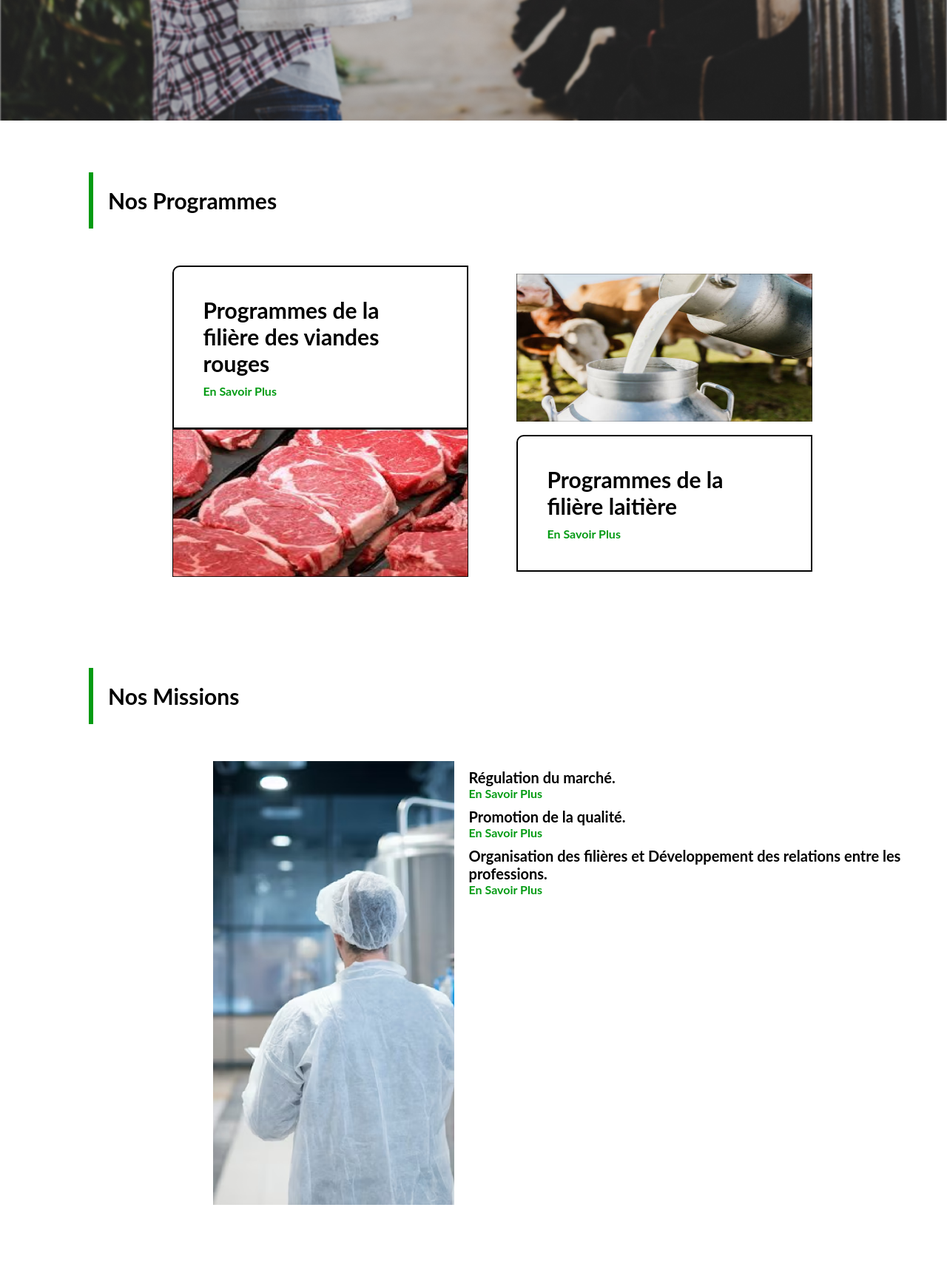
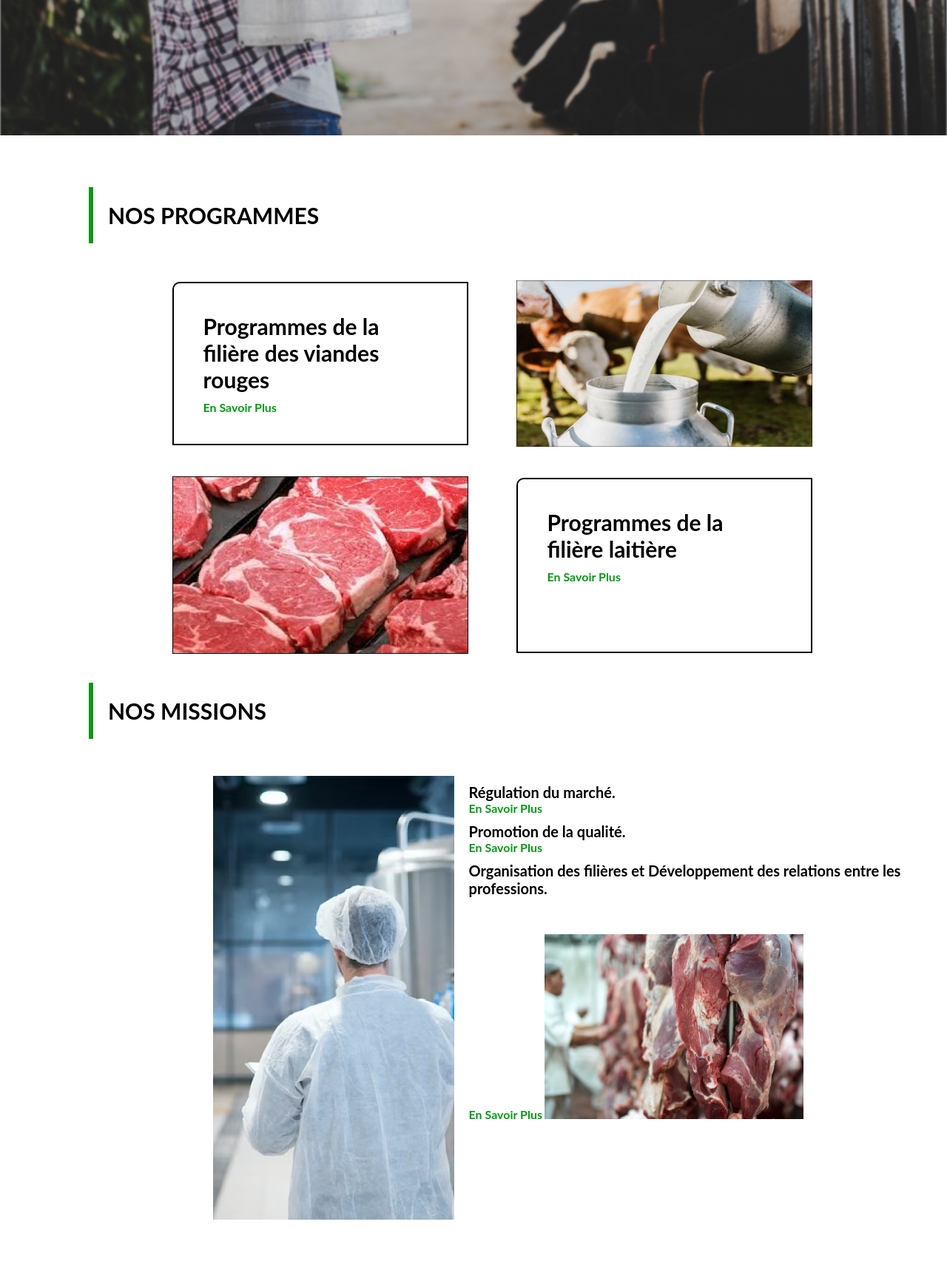
Before and after one commit to Iheb1199/GIVLAIT, a PHP site: page / in a window 1280 px wide; the page is wider, and only the part inside the window is pictured. Shown: the part 560-2273 px from the top of that part at 74% size. Run offline with PHP 8.4, Linux system fonts and the light colour scheme.

Commit message:
Add files via upload

```diff
--- a/GIVLAIT-main/givi/index.html
+++ b/GIVLAIT-main/givi/index.html
@@ -31,7 +31,7 @@
                 <ion-icon name="chevron-forward-outline"></ion-icon>
                 <li><a href="#">Présentation</a></li>
               </div>
-              <div class="dropdown-content-items">
+              <div class="dropdown-content-items" id="item-2">
                 <ion-icon name="chevron-forward-outline"></ion-icon>
                 <li><a href="#">Organigramme</a></li>
               </div>
@@ -66,7 +66,7 @@
     </div>
   </header>
   <section class="programme">
-    <h1 class="section-title">Nos Programmes</h1>
+    <h1 class="section-title">NOS PROGRAMMES</h1>
     <div class="prog1-wrapper">
       <div class="prog-content left">
         <h3 class="prog-viande-title">Programmes de la filière des viandes rouges</h3>
@@ -75,15 +75,15 @@
       <img src="images/lait.png" class="right" alt="">
     </div>
     <div class="prog1-wrapper ">
-      <img class="left" src="images/viande.png" alt="">
-      <div class="prog-content right">
+      <img class="viande left" src="images/viande.png" alt="">
+      <div class="prog-lait-content prog-content right">
         <h3 class="prog-viande-title">Programmes de la filière laitière</h3>
         <a class="viande-button" href="#">En Savoir Plus</a>
       </div>
     </div>
   </section>
   <section class="mission">
-    <h1 class="section-title">Nos Missions</h1>
+    <h1 class="section-title">NOS MISSIONS</h1>
     <div class="missions-wrapper">
       <img src="images/worker.png" alt="">
       <div class="mission-content">
@@ -93,6 +93,9 @@
         <a class="viande-button" href="#">En Savoir Plus</a>
         <h4>Organisation des filières et Développement des relations entre les professions.</h4>
         <a class="viande-button" href="#">En Savoir Plus</a>
+
+        <img  id="meat" src="images/meat.png" alt="">
+
       </div>
     </div>
   </section>
--- a/GIVLAIT-main/givi/style.css
+++ b/GIVLAIT-main/givi/style.css
@@ -55,6 +55,7 @@
   background-color: black;
   align-items: center;
   height: 50px;
+  margin-top: 20px;
 }
 .navbar li{
   margin: 20px;
@@ -77,6 +78,9 @@
   color: white;
   transform: translate(0px,3px);
 }
+#item-2{
+  margin-top: -35px;
+}
 
 .dropdown-content li a{
   color: black;
@@ -86,11 +90,15 @@
   display: flex;
 
 }
+.dropdown-content-items li{
+  transform: translate(-18px,-22px);
+
+}
 .menu-1{
   display: none;
   box-shadow: 0px 8px 16px 0px rgba(0,0,0,0.2);
-  min-width: 150px;
-  min-height: 20px;
+  height: 80px;
+
 }
 
 .dropdown-1:hover .menu-1{
@@ -151,7 +159,7 @@
 }
 .prog1-wrapper img{
   width: 400px;
-  height: 200px;
+  height: 225px;
 }
 .prog-content{
   border: 2px solid black;
@@ -167,6 +175,15 @@
   margin-bottom: 10px;
   font-weight: bold;
   font-size: 30px;
+}
+.prog-lait-content{
+  height: 237px;
+  margin-top: 40px;
+
+}
+.viande{
+  margin-top: 40px;
+  height: 240px !important;
 }
 .left{
     margin-left: 200px;
@@ -193,9 +210,11 @@
   font-weight: bold;
   margin-top: 10px;
 }
-.meat{
-  height: 50px;
-  width: 200px;
+#meat{
+  height: 250px;
+  width: 350px;
+  margin-top: 50px;
+  margin-left: -1px;
 }
 
 
```
